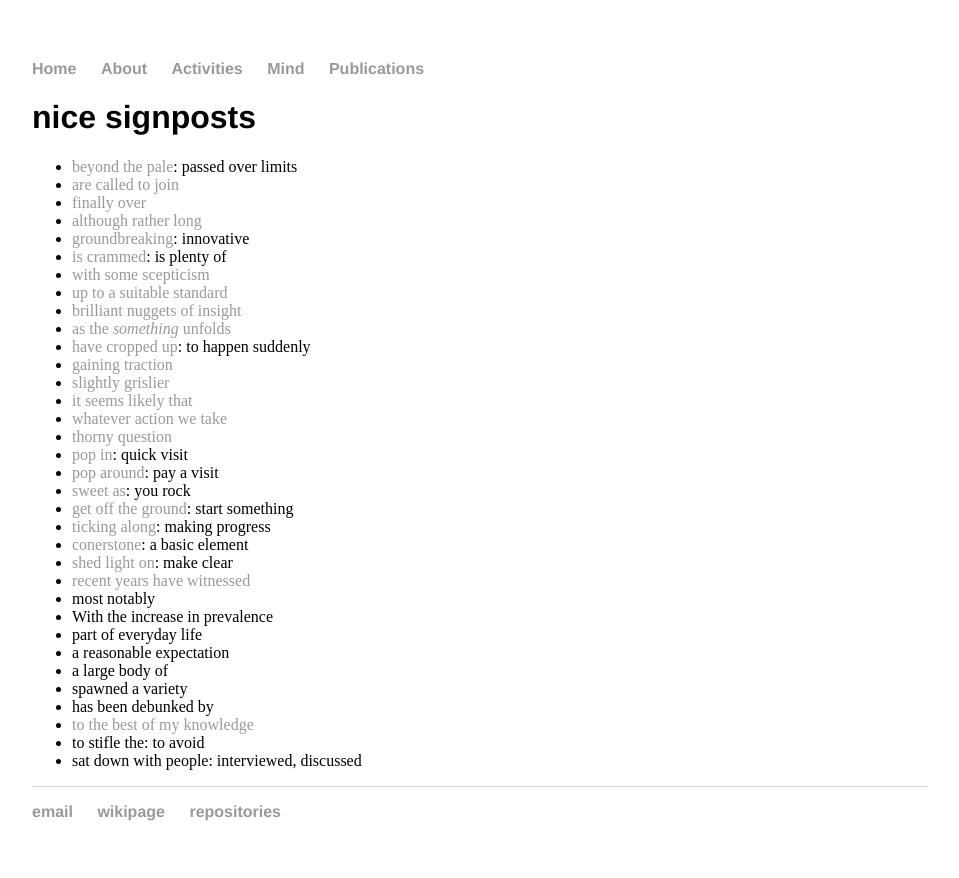
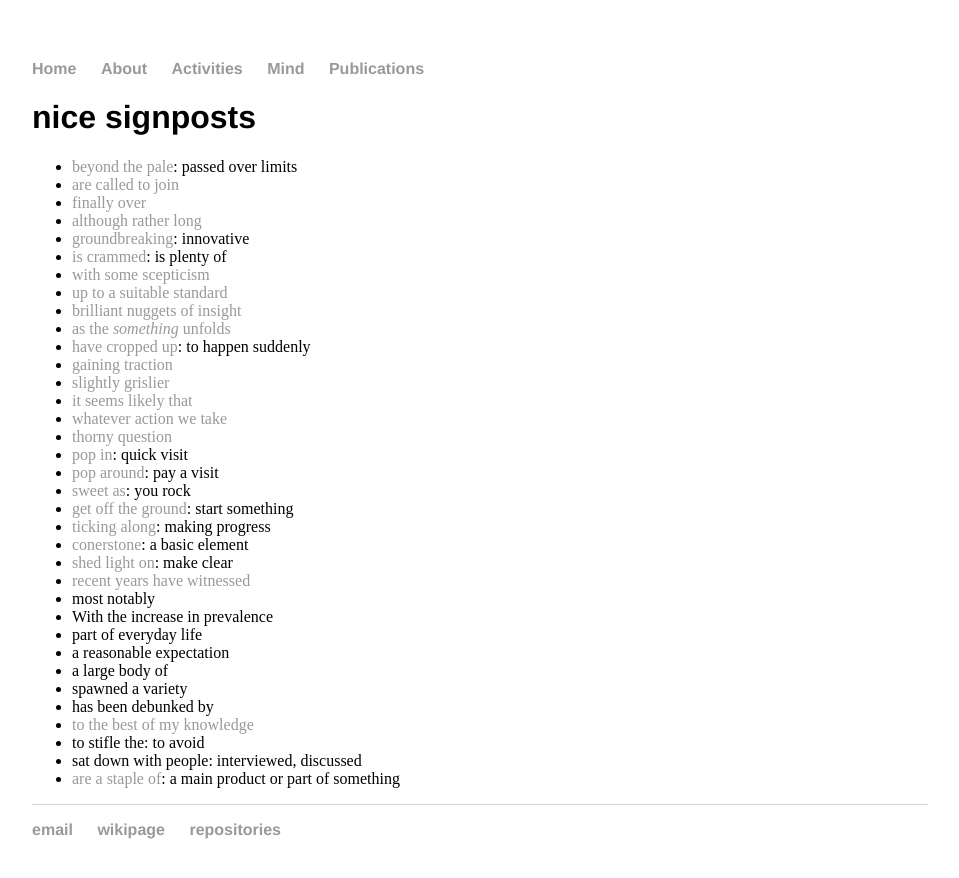
Before and after one commit to cleberjamaral/cleberjamaral.github.io, a Jekyll site: the page built from knowledge/language/expressions/nice-signposts.md, in a window 1280 px wide. Shown: the top 878 px of the page, without its empty margins (160-1119 px from the left). Built offline with Jekyll 4.4.1, drawn with Linux system fonts in a browser that asks for light colours; our own code applies the rules of GitHub Pages for plain Markdown files.

Commit message:
GitBook: [master] one page modified

```diff
--- a/knowledge/language/expressions/nice-signposts.md
+++ b/knowledge/language/expressions/nice-signposts.md
@@ -38,3 +38,4 @@ description: Signpost of nice words and phrases
 * [to the best of my knowledge](https://www.macmillanthesaurus.com/to-the-best-of-my-knowledge)
 * to stifle the: to avoid
 * sat down with people: interviewed, discussed
+* [are a staple of](https://dictionary.cambridge.org/us/dictionary/english/staple): a main product or part of something
```
